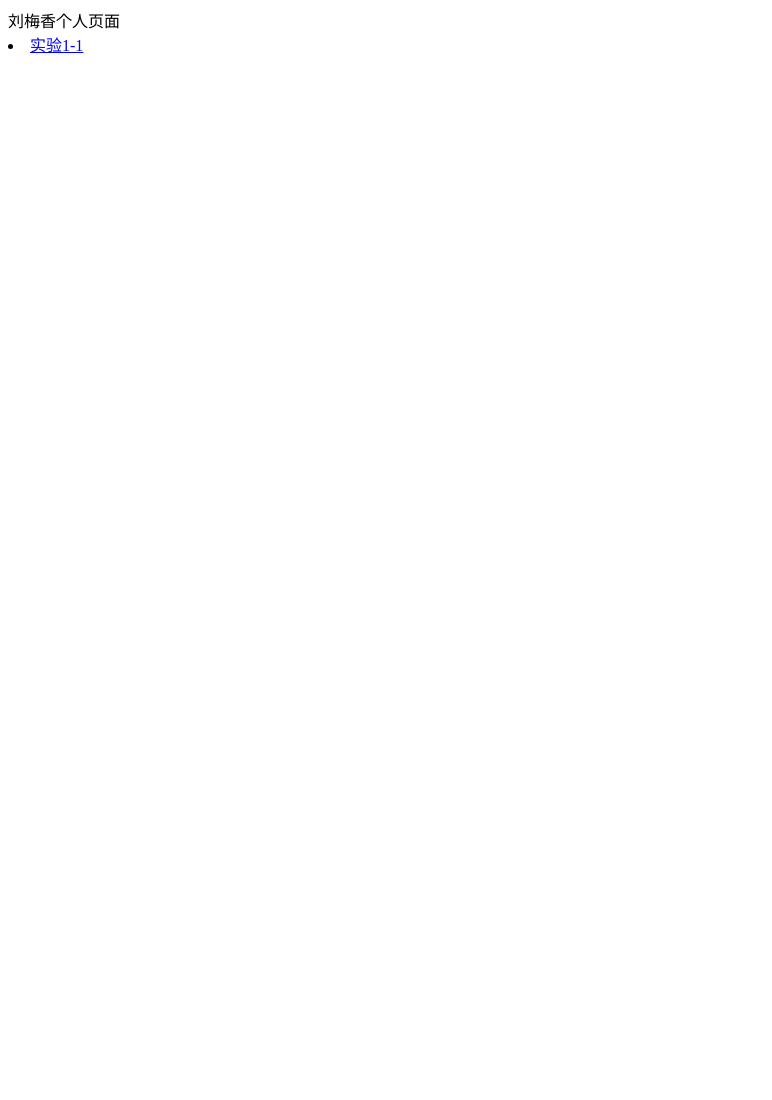
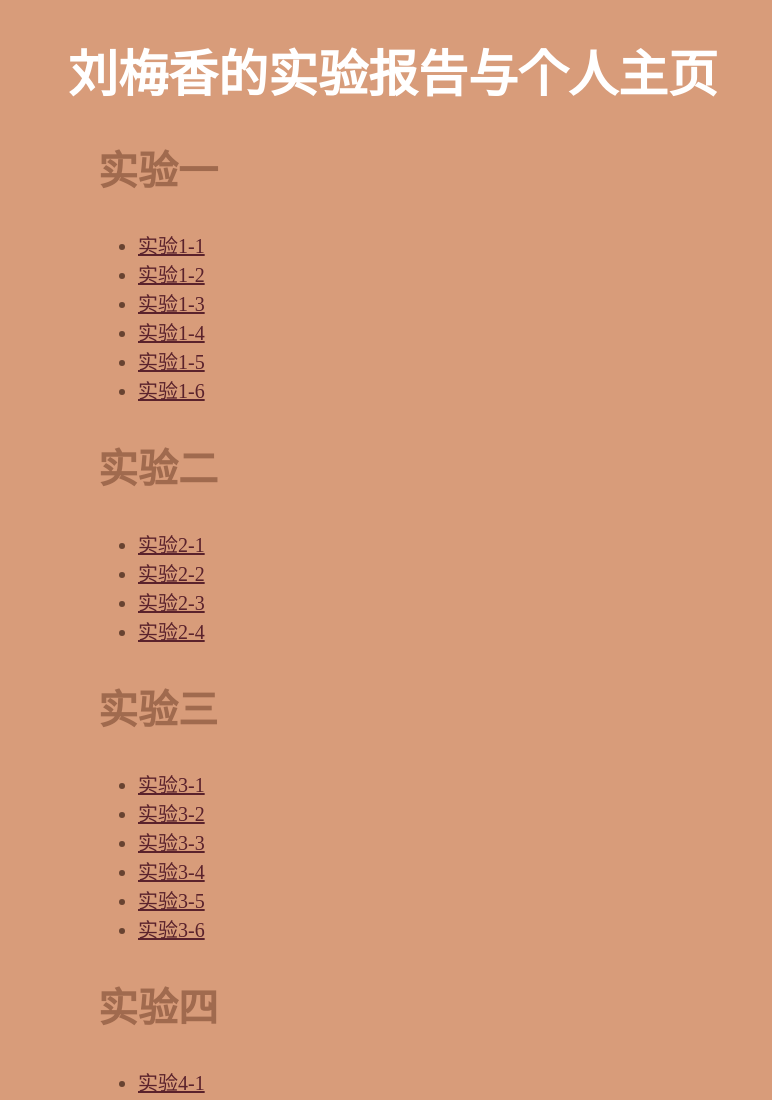
Before and after one commit to Lanan-s/Lanan-s.github.io, a plain HTML site: page index.html in a window 1280 px wide. Shown: the top 1100 px of the page, without its empty margins (0-772 px from the left). Before the commit the page ends 800 px from the top, so only its background shows below. Drawn offline with Linux system fonts and the light colour scheme.

Commit message:
Add files via upload

```diff
--- a/index.html
+++ b/index.html
@@ -2,11 +2,114 @@
 <html>
 <head>
 <meta charset="utf-8">
-<title>index </title>
+<title>实验报告与个人主页</title>
+<style type="text/css">
+	a:link {color: #5a222c;}
+	a:visited {color: #806353;}
+	body{
+		background-color:#D89C7A;
+	}
+	h1{
+		font-size: 50px;
+		font-family:"Microsoft Yahei";
+		color: white;
+	}
+	h2{
+		font-size: 40px;
+		font-family:"Microsoft Yahei";
+		color:#A06A4E
+	}
+	h3{
+		font-size: 30px;
+		font-family:"Microsoft Yahei";
+		color: #5F524A
+	}
+	li {
+		font-size: 20px;
+		font-family:"Microsoft Yahei";
+		color: #684331;
+	}
+	.all {
+		margin-left: 60px;
+	}
+	.section {
+		margin-left: 30px;
+	}
+	.picture {
+		margin-left: 20px;
+	}
+	.img {
+		margin-left: 20px;
+	}
+</style>
 </head>
 
 <body>
-	刘梅香个人页面
-	<li><a href="实验1-1.html">实验1-1</a></li>
+	<div class="all">
+		<h1>刘梅香的实验报告与个人主页</h1>
+		<div class="section">
+			<h2>实验一</h2>
+			<ul type="disc">
+				<li><a href="sy1/sy1-1.html">实验1-1</a></li>
+				<li><a href="sy1/sy1-2.html">实验1-2</a></li>
+				<li><a href="sy1/sy1-3.html">实验1-3</a></li>
+				<li><a href="sy1/sy1-4.html">实验1-4</a></li>
+				<li><a href="sy1/sy1-5.html">实验1-5</a></li>
+				<li><a href="sy1/sy1-6.html">实验1-6</a></li>
+			</ul>
+
+			<h2>实验二</h2>
+			<ul type="disc">
+				<li><a href="sy2/sy2-1.html">实验2-1</a></li>
+				<li><a href="sy2/sy2-2.html">实验2-2</a></li>
+				<li><a href="sy2/sy2-3.html">实验2-3</a></li>
+				<li><a href="sy2/sy2-4.html">实验2-4</a></li>
+			</ul>
+
+			<h2>实验三</h2>
+			<ul type="disc">
+				<li><a href="sy3/sy3-1.html">实验3-1</a></li>
+				<li><a href="sy3/sy3-2.html">实验3-2</a></li>
+				<li><a href="sy3/sy3-3.html">实验3-3</a></li>
+				<li><a href="sy3/sy3-4.html">实验3-4</a></li>
+				<li><a href="sy3/sy3-5.html">实验3-5</a></li>
+				<li><a href="sy3/sy3-6.html">实验3-6</a></li>
+			</ul>
+
+			<h2>实验四</h2>
+			<ul type="disc">
+				<li><a href="sy4/sy4-1.html">实验4-1</a></li>
+				<li><a href="sy4/4-2.html">实验4-2</a></li>
+			</ul>
+
+			<h2>实验五</h2>
+			<div class="picture">
+				<h3></h3>
+				<ul type="disc">
+					<li><a href="sy5"></a></li>
+
+				</ul>
+
+			</div>
+			<h2>实验六</h2>
+			<div class="picture">
+				<h3></h3>
+				<ul type="disc">
+					<li><a href="sy6"></a></li>
+				</ul>
+
+			</div>
+
+			<h2>实验七</h2>
+			<ul type="disc">
+				<li><a href="sy7"></a></li>
+			</ul>
+
+			<h2>实验八</h2>
+			<ul type="disc">
+				<li><a href="">个人主页</a></li>
+			</ul>
+		</div>
+	</div>
 </body>
 </html>
```
